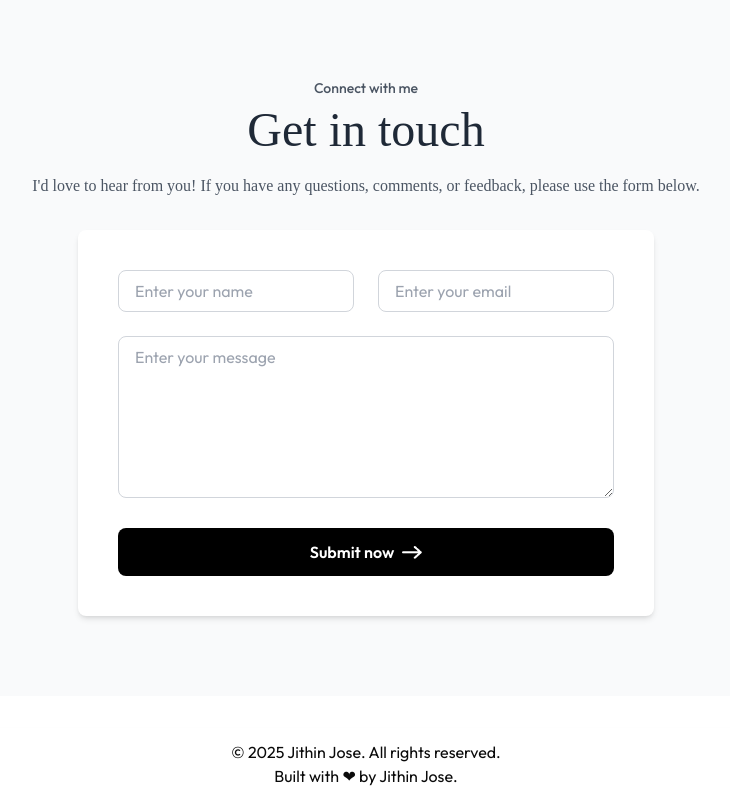
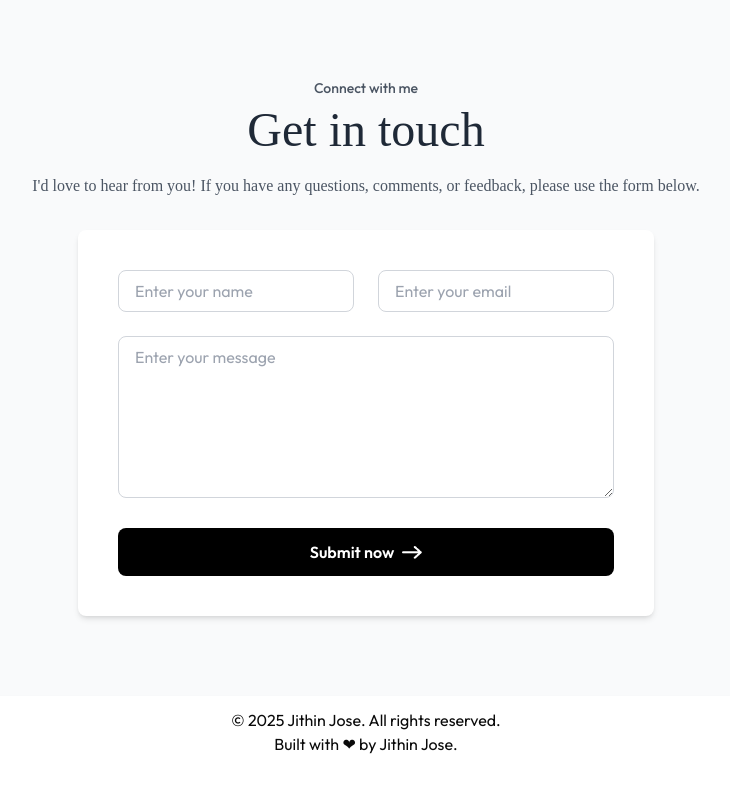
Before and after one commit to Jithin7777/Portfolio-Next.js-, a Next.js app: page / in a window 1280 px wide. Shown: the part 2065-2865 px from the top of the page, without its empty margins (274-1004 px from the left). After the commit the page ends 2833 px from the top, so only its background shows below. Built offline with nearby package versions, Linux system fonts and the light colour scheme; a web font is replaced by a local one.

Commit message:
footer updated

```diff
--- a/src/app/components/Footer/Footer.jsx
+++ b/src/app/components/Footer/Footer.jsx
@@ -3,7 +3,7 @@ import React from "react";
 
 const Footer = () => {
   return (
-    <footer className="bg-beige py-3 mt-8 shadow-md">
+    <footer className="bg-beige py-3  shadow-md">
       <div className="container mx-auto text-center text-charcoal font-Ovo">
         <p>&copy; {new Date().getFullYear()} Jithin Jose. All rights reserved.</p>
         <p>
```
